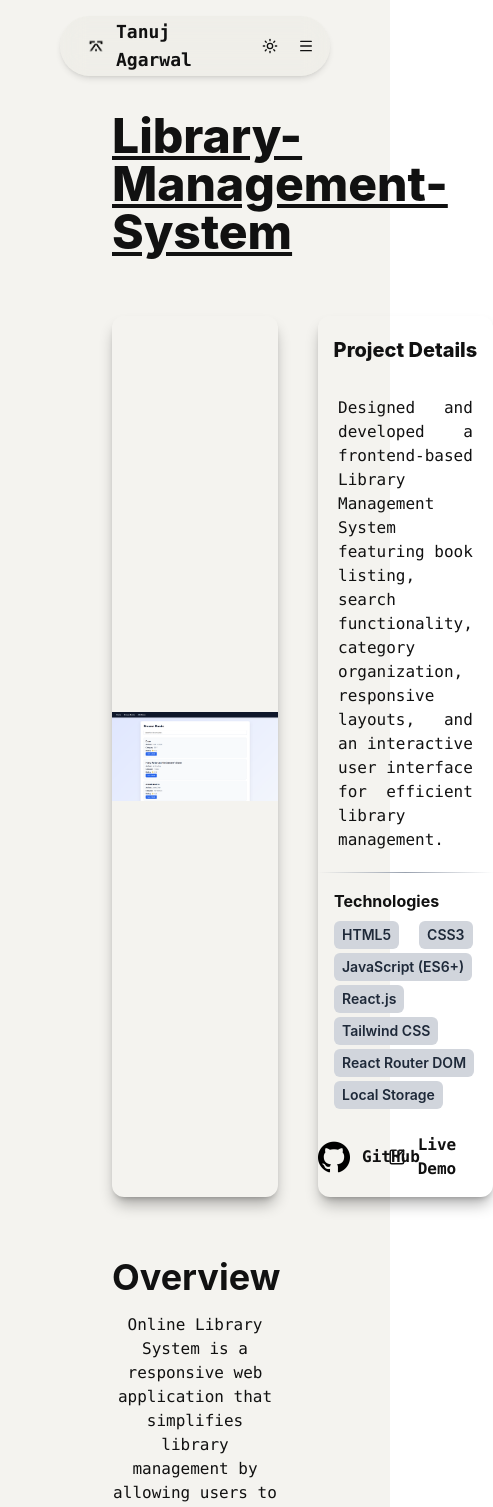
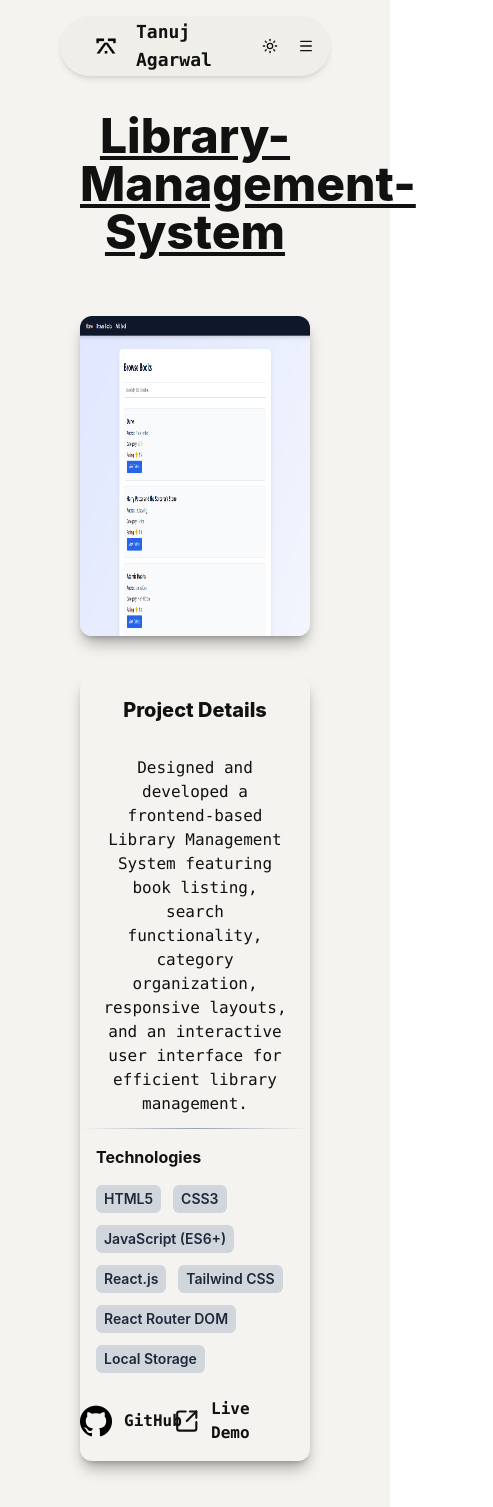
Before and after one commit to Tanuj-2531/Portfolio, a React (Vite) app: page /project/library in a window 390 px wide. Shown: the top 1507 px of the page, 493 px wide, since content can reach past the window. Built offline with nearby package versions, Linux system fonts and the light colour scheme.

Commit message:
make MyProject responsive and add localStorage for storing theme

```diff
--- a/src/Context/ThemeContext.jsx
+++ b/src/Context/ThemeContext.jsx
@@ -1,8 +1,14 @@
-import React, { createContext, useState } from 'react'
+import React, { createContext, useEffect, useState } from 'react'
 
 export const ThemeDataContext = createContext()
 const ThemeContext = ({children}) => {
-    const [theme, setTheme] = useState('light')
+    const [theme, setTheme] = useState(()=>{
+      return localStorage.getItem('theme') || 'light'
+    })
+
+    useEffect(()=>{
+      localStorage.setItem('theme', theme)
+    }, [theme])
   return (
     <div>
         <ThemeDataContext.Provider value={[theme, setTheme]}>
--- a/src/components/Footer.jsx
+++ b/src/components/Footer.jsx
@@ -34,6 +34,9 @@ const Footer = () => {
                     <a href="https://linkedin.com/in/tanuj-agarwal2531" target='_blank'>
                         <img className='h-8 w-8' src="/linkedin.png" alt="" />
                     </a>
+                    <a href="https://wa.me/917877798784" target='_blank'>
+                        <img className='h-8 w-8' src="/whatsapp.png" alt="" />
+                    </a>
                     <a href="https://mail.google.com/mail/?view=cm&fs=1&to=tanujag.2531@gmail.com" target='_blank'>
                         <img className='h-8 w-8' src="/email.png" alt="" />
                     </a>
--- a/src/components/Navbar.jsx
+++ b/src/components/Navbar.jsx
@@ -21,10 +21,10 @@ const Navbar = () => {
   }
   return (
     <div className={`${theme === 'dark' ? 'bg-[#1e1e1e]/30 text-white' : 'bg-[#e5e3d9]/30 text-[#111]'} backdrop-blur-md shadow-md flex items-center justify-between z-50 rounded-full fixed h-15 top-4 left-15 right-15 md:left-25 md:right-25`}>
-      <div className='p-4 md:p-15 flex items-center'>
-          <img className={`h-10 md:h-25 ${theme === "dark" ? "invert-0" : "invert"}`} src="/logo.png" alt="" />
+      <Link to='/' onClick={() => window.scrollTo({ top: 0, behavior: "smooth" })} className='p-4 md:p-15 flex items-center'>
+          <img className={`h-15 md:h-25 ${theme === "dark" ? "invert-0" : "invert"}`} src="/logo.png" alt="" />
           <h1 className='text-lg md:text-xl lg:text-2xl font-bold'>Tanuj Agarwal</h1>
-      </div>
+      </Link>
       <div className='flex items-center gap-5 m-4 md:m-15 font-semibold'>
         <div className="hidden md:flex gap-10 font-semibold">
           <Link to="/" onClick={() => window.scrollTo({ top: 0, behavior: "smooth" })}>Home</Link>
@@ -37,7 +37,7 @@ const Navbar = () => {
         </button>
       </div>
       {isOpen && (
-        <div className={`${theme === 'dark' ? 'bg-[#1e1e1e]/30 text-white shadow-white/30' : 'bg-[#e5e3d9]/30 text-[#111] shadow-black/30'} absolute top-18 right-5 flex flex-col gap-4 p-5 rounded-xl shadow-lg font-bold md:hidden`}>
+        <div className={`${theme === 'dark' ? 'bg-[#1e1e1e]/80 text-white shadow-white/30' : 'bg-[#e5e3d9]/80 text-[#111] shadow-black/30'} absolute top-18 right-5 flex flex-col gap-4 p-5 rounded-xl shadow-lg font-extrabold md:hidden`}>
           <Link to="/" onClick={hamBurger}>Home</Link>
           {samePage("about", "About")}
           {samePage("project", "Project")}
--- a/src/pages/Home.jsx
+++ b/src/pages/Home.jsx
@@ -20,6 +20,9 @@ const Home = () => {
                     <a href="https://linkedin.com/in/tanuj-agarwal2531" target='_blank'>
                         <img className={iconClass} src="/linkedin.png" alt="" />
                     </a>
+                    <a href="https://wa.me/917877798784" target='_blank'>
+                        <img className={iconClass} src="/whatsapp.png" alt="" />
+                    </a>
                     <a href="https://mail.google.com/mail/?view=cm&fs=1&to=tanujag.2531@gmail.com" target='_blank'>
                         <img className={iconClass} src="/email.png" alt="" />
                     </a>
--- a/src/pages/ProjectDetails.jsx
+++ b/src/pages/ProjectDetails.jsx
@@ -9,18 +9,20 @@ const ProjectDetails = (props) => {
   const {projectURL} = useParams()
   const MyProject = props.projects.find((item)=> item.projectURL === projectURL)
   return (
-    <div className={`${theme === 'dark' ? 'bg-[#2d2d30] text-white' : 'bg-[#f4f3ef] text-[#111]'} w-full  p-28`}>
+    <div className={`${theme === 'dark' ? 'bg-[#2d2d30] text-white' : 'bg-[#f4f3ef] text-[#111]'} w-full px-20 py-28`}>
       <h1 className='text-5xl font-extrabold text-center mb-15 underline font-sans'>{MyProject.title}</h1>
-      <div className='flex justify-between gap-10'>
-        <img className={`${MyProjectStyle} w-4xl h-auto object-contain rounded-xl shadow-lg`} src={MyProject.image} alt="" />
-        <div className={`${MyProjectStyle} flex flex-col rounded-xl shadow-lg`}>
+      <div className='flex flex-col lg:flex-row justify-between gap-10'>
+        <div className='w-auto xl:w-2/3'>
+          <img className={`${MyProjectStyle} w-full h-80 md:h-full object-fit rounded-xl shadow-lg`} src={MyProject.image} alt="" />
+        </div>
+        <div className={`${MyProjectStyle} w-full xl:w-1/3 flex flex-col rounded-xl shadow-lg`}>
           <h1 className='text-xl font-extrabold font-sans py-5 text-center'>Project Details</h1>
-          <p className='p-3 mx-2 text-justify min-h-32'>{MyProject.description}</p>
-          <div className="flex justify-center my-2">
+          <p className='p-3 mx-2 text-center xl:text-justify min-h-32'>{MyProject.description}</p>
+          <div className="flex justify-center lg:my-2">
             <div className="h-px w-full bg-linear-to-r from-transparent via-gray-400 to-transparent"></div>
           </div>
-          <h3 className='text-md font-bold font-sans px-4 mt-2'>Technologies</h3>
-          <div className='flex gap-5 flex-wrap gap-x-5 gap-y-1 px-4 font-semibold font-sans text-gray-500 mt-2 min-h-24 items-center'>
+          <h3 className='text-md font-bold font-sans px-4 py-2 mt-2'>Technologies</h3>
+          <div className='flex flex-wrap gap-x-3 lg:gap-x-5 gap-y-3 px-4 font-semibold font-sans text-gray-500 mt-2 items-center'>
             {MyProject.technologies.map((tech, idx) => {
               return(
                 <p className="bg-gray-300 text-gray-800 px-2 py-1 rounded-md text-sm font-semibold" key={idx}>{tech}</p>
@@ -45,7 +47,7 @@ const ProjectDetails = (props) => {
         <div className='flex flex-col gap-3 mt-4'>
           {MyProject.features.map((feature, idx)=> {
             return(
-              <div key={idx} className='flex gap-2 min-h-12'>
+              <div key={idx} className='flex gap-2 min-h-8'>
                 <ArrowRight className='shrink-0 mt-1' size={16} />
                 <p className='font-semibold'>{feature}</p>
               </div>
```
Also changed, not shown: public/whatsapp.png (added).
